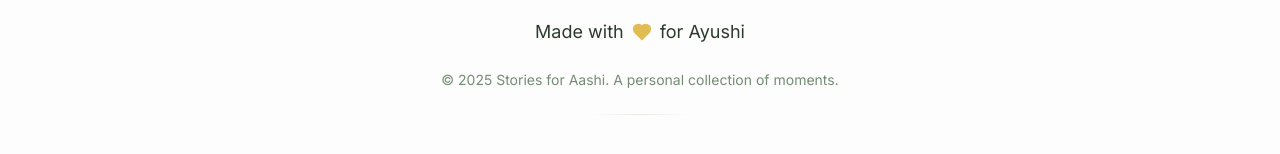
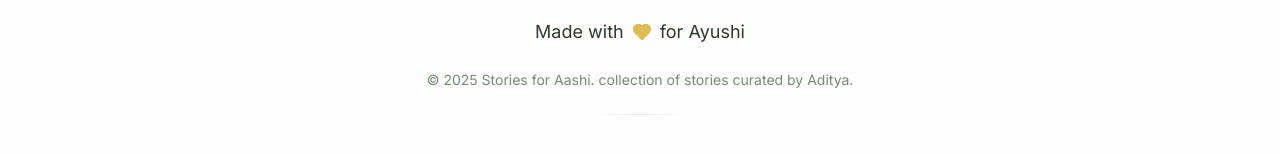
Before and after one commit to soulaflare/stories-for-aashi, a React (Vite) app: page / in a window 1280 px wide. Shown: the part 1030-1184 px from the top of the page. Built offline with nearby package versions, Linux system fonts and the light colour scheme; no server answers; the database is empty.

Commit message:
Update footer text
Change the footer text to "© 2025 Stories for Aashi. collection of stories curated by Aditya."

```diff
--- a/src/components/Footer.tsx
+++ b/src/components/Footer.tsx
@@ -16,7 +16,7 @@ const Footer = () => {
 
           {/* Copyright */}
           <div className="text-sm text-muted-foreground">
-            <p>© {currentYear} Stories for Aashi. A personal collection of moments.</p>
+            <p>© 2025 Stories for Aashi. collection of stories curated by Aditya.</p>
           </div>
 
           {/* Decorative Line */}
```
